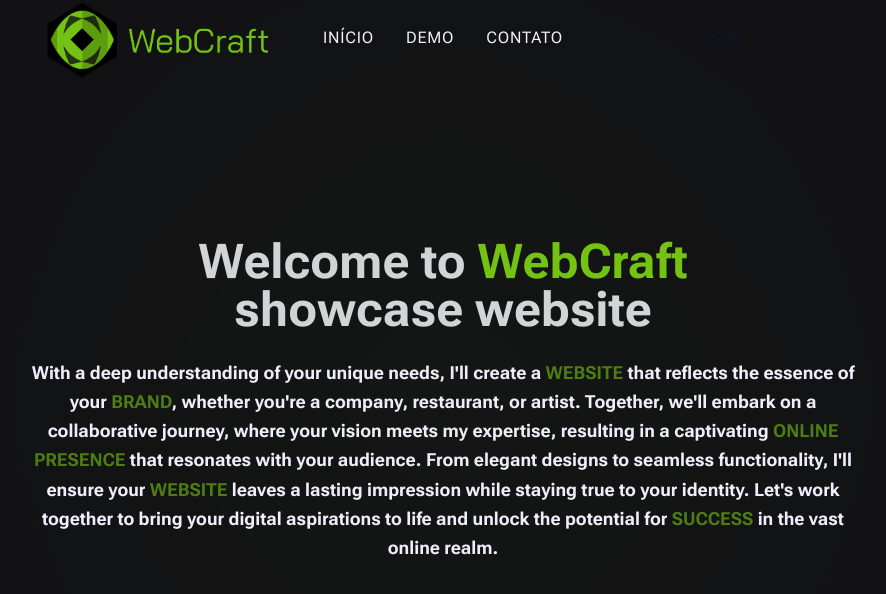
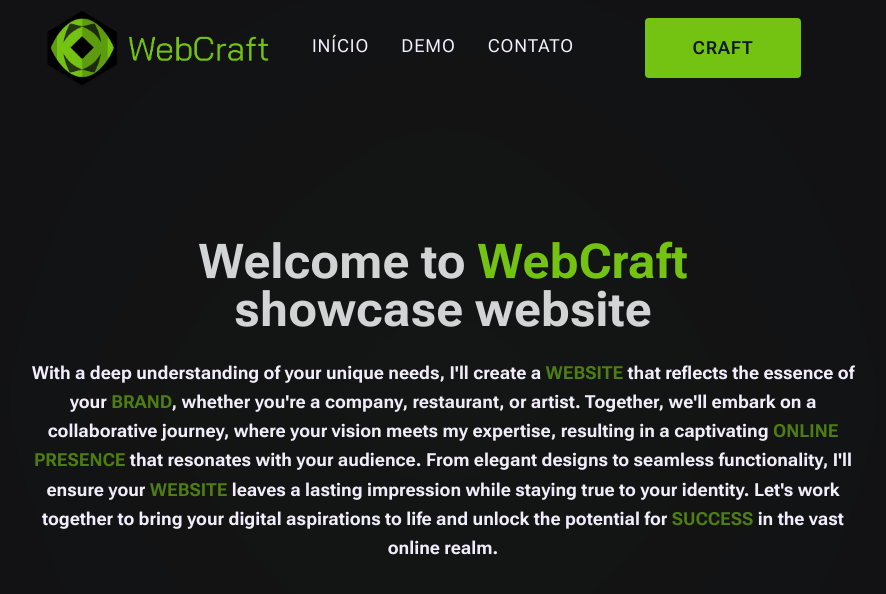
Before and after one commit to juicerq/Notes, a Next.js app in the folder web/: page / in a window 1280 px wide. Shown: the top 594 px of the page, without its empty margins (197-1083 px from the left). Built offline with nearby package versions, Linux system fonts and the light colour scheme; a web font is replaced by a local one.

Commit message:
navbar css

```diff
--- a/web/src/app/globals.css
+++ b/web/src/app/globals.css
@@ -22,7 +22,7 @@
 
 @layer components {
   .navbar-li {
-    @apply border-transparent tracking-wider;
+    @apply border-transparent text-lg tracking-wider;
   }
 
   .button-hover {
--- a/web/src/components/Header.tsx
+++ b/web/src/components/Header.tsx
@@ -12,7 +12,7 @@
       {pathName === '/test' ? (
         ''
       ) : (
-        <nav className="fixed z-20 flex h-20 w-full items-center justify-between bg-transparent bg-cover px-60">
+        <nav className="fixed z-20 flex h-24 w-full items-center justify-between bg-transparent bg-cover px-60">
           <div className="flex w-60 items-center justify-center text-white">
             <Link href={'/'}>
               <Image src={logo} alt="logo" width={240} height={80} />
@@ -22,21 +22,23 @@
           <ul className="flex gap-8 uppercase text-mainPalette-text">
             <Link href="/" className="group">
               <li className="navbar-li">Início</li>
-              <div className="h-1 w-0 border-b-2 border-mainPalette-primaryButton transition-all group-hover:w-full" />
+              <NavbarAnimationHover />{' '}
             </Link>
             <Link href="/test" className="group">
               <li className="navbar-li ">Demo</li>
-              <div className="h-1 w-0 border-b-2 border-mainPalette-primaryButton transition-all group-hover:w-full" />
+              <NavbarAnimationHover />{' '}
             </Link>
             <Link href="/contact" className="group">
               <li className="navbar-li">Contato</li>
-              <div className="h-1 w-0 border-b-2 border-mainPalette-primaryButton transition-all group-hover:w-full" />
+              <NavbarAnimationHover />
             </Link>
           </ul>
 
           <div className="flex w-60 items-center justify-center">
             <Link href={'/test'}>
-              <button>Craft</button>
+              <button className="button-hover font-lg rounded bg-mainPalette-primaryButton px-12 py-4 text-lg font-semibold uppercase tracking-wider transition-all duration-75 hover:-translate-y-1">
+                Craft
+              </button>
             </Link>
           </div>
         </nav>
@@ -44,3 +46,9 @@
     </>
   )
 }
+
+export function NavbarAnimationHover() {
+  return (
+    <div className="h-1 w-0 border-b-2 border-mainPalette-primaryButton transition-all group-hover:w-full" />
+  )
+}
```
